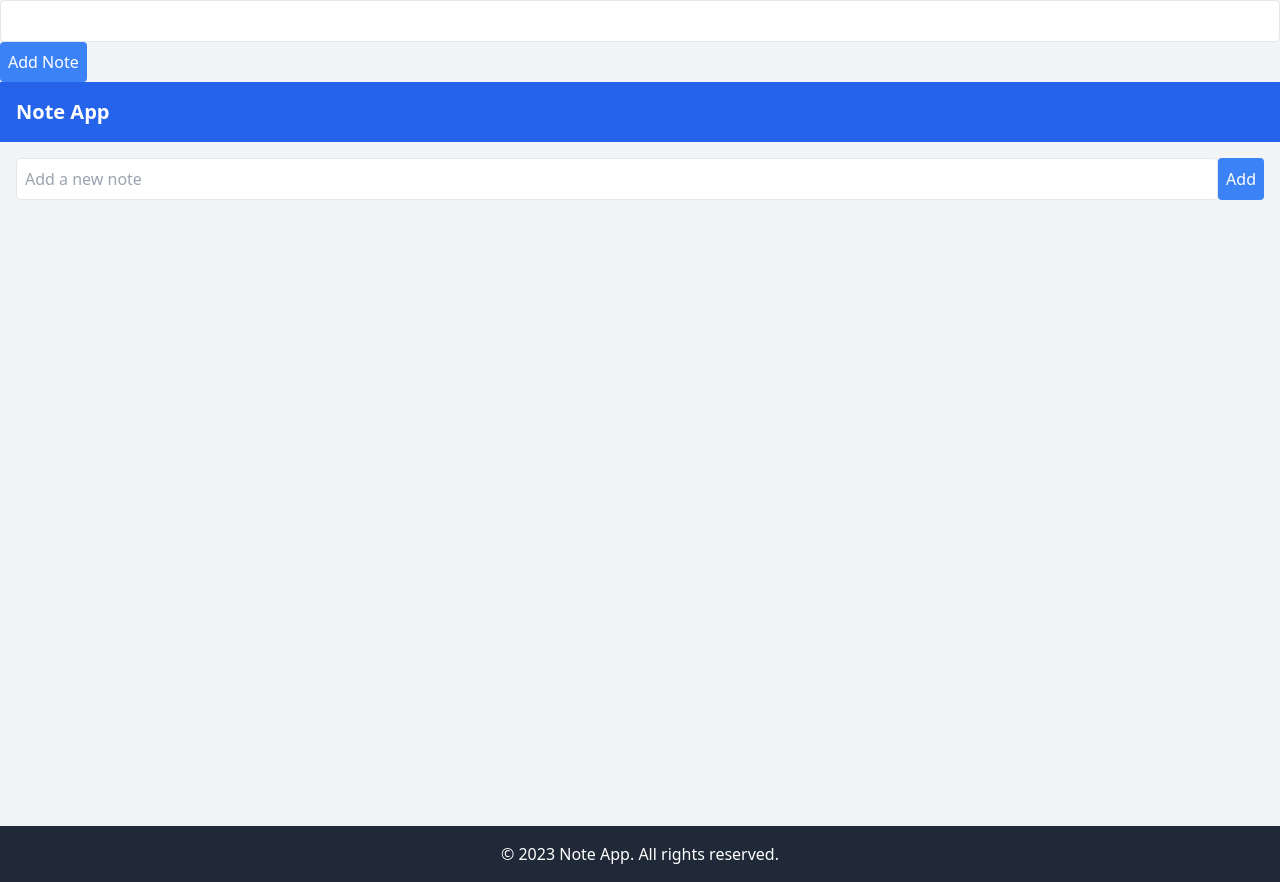
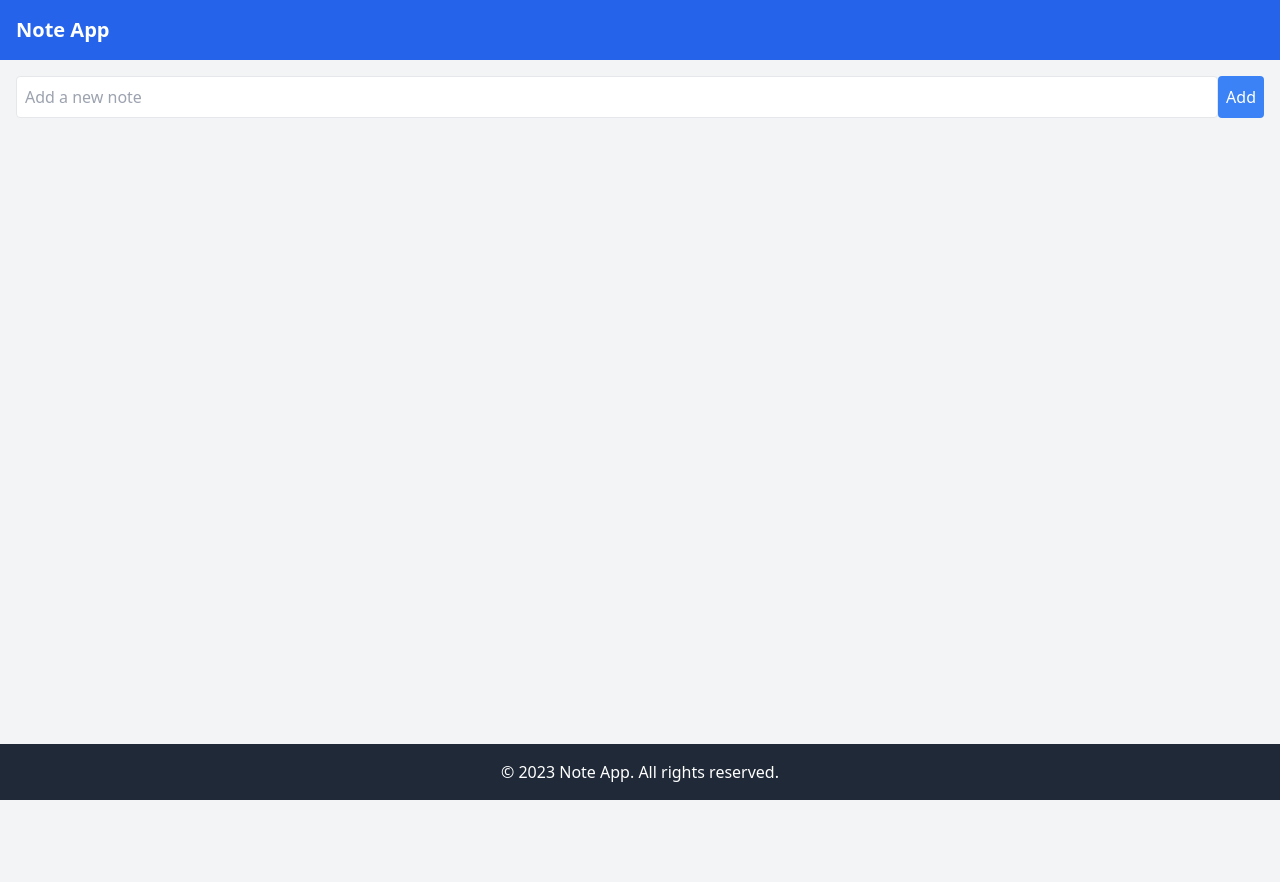
Before and after one commit to AmrElDessouki22/note-app, a Next.js app: page / in a window 1280 px wide. After the commit the page ends 800 px from the top, so only its background shows below. Built offline with nearby package versions, Linux system fonts and the light colour scheme.

Commit message:
Update src/contexts/NotesContext.tsx

```diff
--- a/src/contexts/NotesContext.tsx
+++ b/src/contexts/NotesContext.tsx
@@ -1,45 +1,39 @@
-"use client";
+'use client';
 
-import { createContext, useState } from 'react';
-import { Note } from '../types';
-import Input from '@/components/ui/Input';
-import Button from '@/components/ui/Button';
+import React, { createContext, useContext, useState } from 'react';
+import { Note } from '@/types';
 
-interface NotesContextProps {
+interface NotesContextType {
   notes: Note[];
-  addNote: (text: string) => void;
+  addNote: (content: string) => void;
+  removeNote: (id: string) => void;
 }
 
-export const NotesContext = createContext<NotesContextProps>({
-  notes: [],
-  addNote: () => {},
-});
+const NotesContext = createContext<NotesContextType | undefined>(undefined);
 
 export const NotesProvider: React.FC<{ children: React.ReactNode }> = ({ children }) => {
   const [notes, setNotes] = useState<Note[]>([]);
-  const [inputValue, setInputValue] = useState('');
 
-  const addNote = (text: string) => {
-    const newNote: Note = { id: Date.now(), text };
-    setNotes((prevNotes) => [...prevNotes, newNote]);
+  const addNote = (content: string) => {
+    const newNote: Note = { id: Date.now().toString(), content, createdAt: new Date() };
+    setNotes([...notes, newNote]);
   };
 
-  const handleInputChange = (event: React.ChangeEvent<HTMLInputElement>) => {
-    setInputValue(event.target.value);
-  };
-
-  const handleAddNote = () => {
-    addNote(inputValue);
-    setInputValue('');
+  const removeNote = (id: string) => {
+    setNotes(notes.filter(note => note.id !== id));
   };
 
   return (
-    <NotesContext.Provider value={{ notes, addNote }}>
-      <div style={{ color: 'black' }}>
-        <Input value={inputValue} onChange={handleInputChange} />
-        <Button onClick={handleAddNote}>Add Note</Button>
-      </div>
+    <NotesContext.Provider value={{ notes, addNote, removeNote }}>
       {children}
     </NotesContext.Provider>
   );
 };
+
+export const useNotes = (): NotesContextType => {
+  const context = useContext(NotesContext);
+  if (!context) {
+    throw new Error('useNotes must be used within a NotesProvider');
+  }
+  return context;
+};
```
